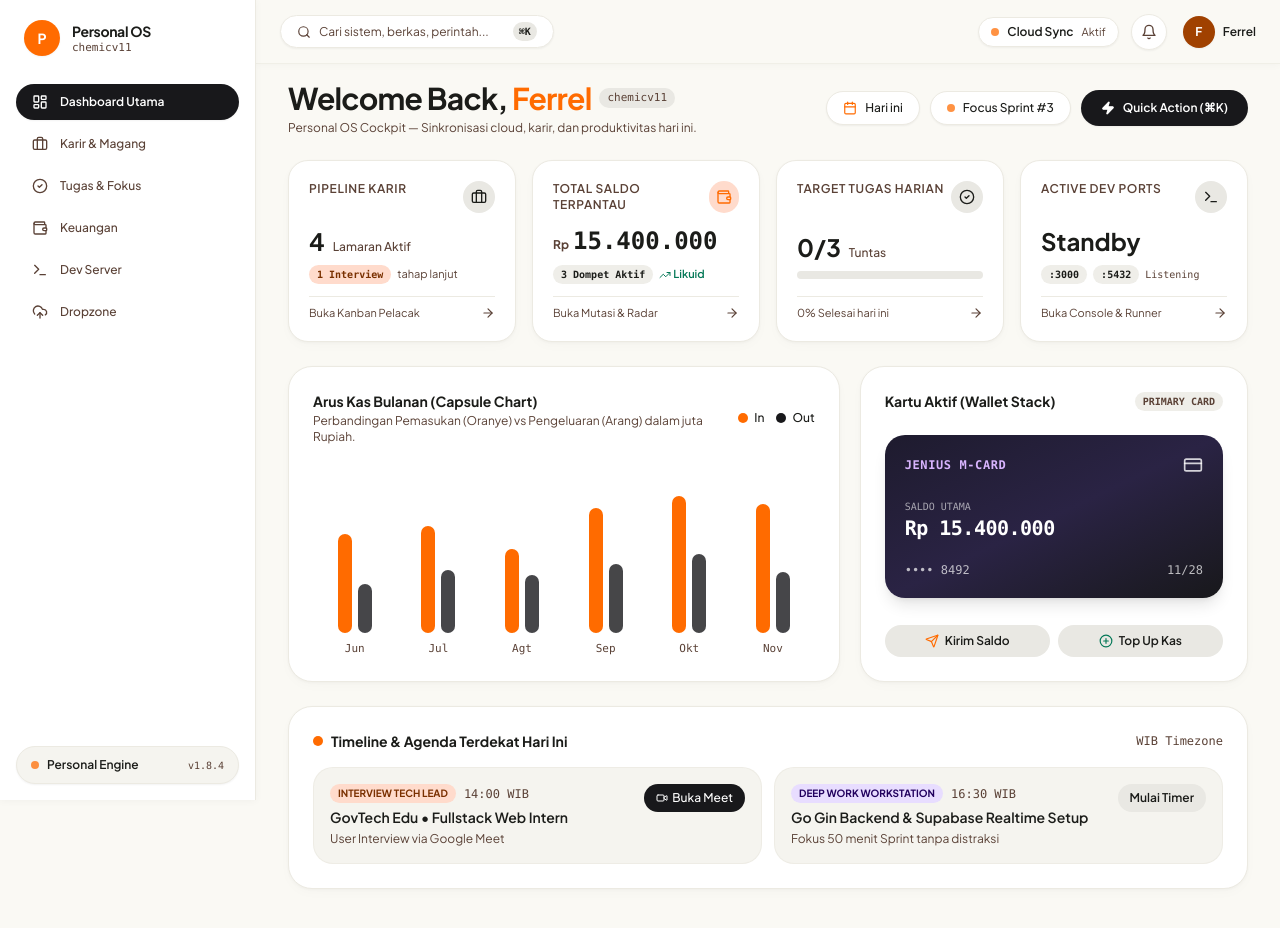
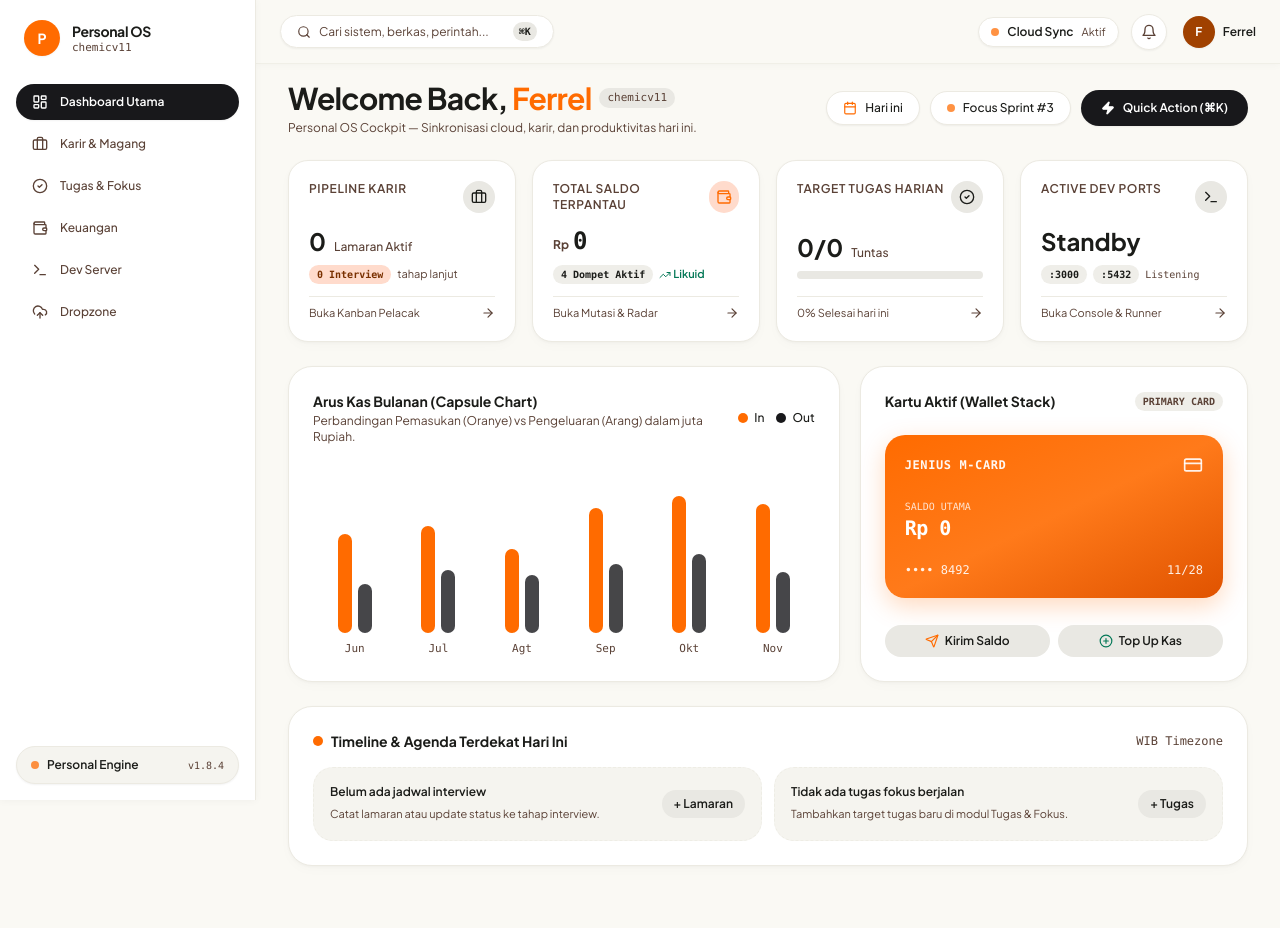
Before and after one commit to FerrelHD/chemicvll, a Next.js app: page / in a window 1280 px wide. Shown: the top 928 px of the page. Built offline with nearby package versions, Linux system fonts and the light colour scheme.

Commit message:
feat(theme): switch active debit card to signature warm orange and clean initial dummy data

```diff
--- a/src/components/dashboard/DashboardCockpit.tsx
+++ b/src/components/dashboard/DashboardCockpit.tsx
@@ -308,23 +308,23 @@ export function DashboardCockpit({ onNavigate, onOpenCommand }: DashboardCockpit
             </span>
           </div>
 
-          {/* Realistic Virtual Card (Bank Jago / Jenius aesthetic) */}
-          <div className="p-5 rounded-2xl bg-gradient-to-br from-[#1E1B2E] via-[#2A2344] to-[#18181B] text-white shadow-lg space-y-4">
+          {/* Realistic Virtual Card (Signature Warm Orange Fintech) */}
+          <div className="p-5 rounded-2xl bg-gradient-to-br from-[#FF6B00] via-[#FF7A1A] to-[#E05300] text-white shadow-[0_8px_24px_rgba(255,107,0,0.25)] space-y-4">
             <div className="flex items-center justify-between">
-              <span className="font-bold text-xs tracking-wider text-purple-300 font-mono">
+              <span className="font-bold text-xs tracking-wider text-white/95 font-mono uppercase">
                 JENIUS M-CARD
               </span>
-              <CreditCard className="w-5 h-5 text-white/80" />
+              <CreditCard className="w-5 h-5 text-white/90" />
             </div>
 
             <div className="pt-2">
-              <span className="text-[10px] text-white/60 font-mono block">SALDO UTAMA</span>
+              <span className="text-[10px] text-white/80 font-mono block">SALDO UTAMA</span>
               <span className="text-xl font-bold font-mono tracking-tight text-white block">
                 Rp {totalBalance.toLocaleString('id-ID')}
               </span>
             </div>
 
-            <div className="flex items-center justify-between pt-1 text-xs font-mono text-white/70">
+            <div className="flex items-center justify-between pt-1 text-xs font-mono text-white/90">
               <span>•••• 8492</span>
               <span>11/28</span>
             </div>
@@ -365,19 +365,32 @@ export function DashboardCockpit({ onNavigate, onOpenCommand }: DashboardCockpit
 
         <div className="grid grid-cols-1 md:grid-cols-2 gap-3">
           {/* Timeline Item 1: Interview */}
+          {careerItems.some((i) => i.stage === 'interview') ? (
+            (() => {
+              const interviewItem = careerItems.find((i) => i.stage === 'interview')!;
+              return (
                 <div className="p-4 rounded-2xl bg-surface-container-low border border-outline/70 flex items-start justify-between gap-3">
                   <div className="space-y-1">
                     <div className="flex items-center gap-2">
                       <span className="inline-flex items-center px-2 py-0.5 rounded-full bg-primary-fixed text-on-primary-fixed-variant text-[10px] font-bold">
-                  INTERVIEW TECH LEAD
+                        INTERVIEW TAHAP LANJUT
                       </span>
-                <span className="text-xs text-on-surface-variant font-mono">14:00 WIB</span>
+                      {interviewItem.next_follow_up_date && (
+                        <span className="text-xs text-on-surface-variant font-mono">
+                          {interviewItem.next_follow_up_date}
+                        </span>
+                      )}
                     </div>
-              <h4 className="text-sm font-semibold text-on-surface">GovTech Edu • Fullstack Web Intern</h4>
-              <p className="text-xs text-on-surface-variant">User Interview via Google Meet</p>
+                    <h4 className="text-sm font-semibold text-on-surface">
+                      {interviewItem.entity_name} • {interviewItem.role_or_program}
+                    </h4>
+                    <p className="text-xs text-on-surface-variant">
+                      {interviewItem.notes || 'Persiapan interview teknis & CV screening'}
+                    </p>
                   </div>
+                  {interviewItem.portal_url && (
                     <a
-              href="https://meet.google.com"
+                      href={interviewItem.portal_url}
                       target="_blank"
                       rel="noreferrer"
                       className="flex items-center gap-1 px-3 py-1.5 rounded-full bg-inverse-surface text-white text-xs font-medium hover:bg-black transition flex-shrink-0"
@@ -385,28 +398,75 @@ export function DashboardCockpit({ onNavigate, onOpenCommand }: DashboardCockpit
                       <Video className="w-3 h-3" />
                       <span>Buka Meet</span>
                     </a>
+                  )}
                 </div>
+              );
+            })()
+          ) : (
+            <div className="p-4 rounded-2xl bg-surface-container-low border border-dashed border-outline/70 flex items-center justify-between gap-3">
+              <div>
+                <span className="text-xs font-semibold text-on-surface block">
+                  Belum ada jadwal interview
+                </span>
+                <span className="text-[11px] text-on-surface-variant">
+                  Catat lamaran atau update status ke tahap interview.
+                </span>
+              </div>
+              <button
+                type="button"
+                onClick={() => onNavigate('career')}
+                className="px-3 py-1.5 rounded-full bg-surface-container-high hover:bg-surface-dim text-on-surface text-xs font-semibold transition"
+              >
+                + Lamaran
+              </button>
+            </div>
+          )}
 
-          {/* Timeline Item 2: Pomodoro Deep Work */}
+          {/* Timeline Item 2: Pomodoro Deep Work / Priority Task */}
+          {tasks.some((t) => t.status !== 'done') ? (
+            (() => {
+              const activeTask = tasks.find((t) => t.is_daily_focus && t.status !== 'done') || tasks.find((t) => t.status !== 'done')!;
+              return (
                 <div className="p-4 rounded-2xl bg-surface-container-low border border-outline/70 flex items-start justify-between gap-3">
                   <div className="space-y-1">
                     <div className="flex items-center gap-2">
                       <span className="inline-flex items-center px-2 py-0.5 rounded-full bg-tertiary-fixed text-on-tertiary-fixed text-[10px] font-bold">
-                  DEEP WORK WORKSTATION
+                        P{activeTask.priority} DEEP WORK
                       </span>
-                <span className="text-xs text-on-surface-variant font-mono">16:30 WIB</span>
+                      <span className="text-xs text-on-surface-variant font-mono">Prioritas Harian</span>
                     </div>
-              <h4 className="text-sm font-semibold text-on-surface">Go Gin Backend & Supabase Realtime Setup</h4>
-              <p className="text-xs text-on-surface-variant">Fokus 50 menit Sprint tanpa distraksi</p>
+                    <h4 className="text-sm font-semibold text-on-surface">{activeTask.title}</h4>
+                    <p className="text-xs text-on-surface-variant">Fokus sprint 25 menit tanpa distraksi</p>
                   </div>
                   <button
                     type="button"
                     onClick={() => onNavigate('tasks')}
-              className="px-3 py-1.5 rounded-full bg-surface-container-high hover:bg-surface-container-highest text-on-surface text-xs font-semibold transition flex-shrink-0"
+                    className="px-3 py-1.5 rounded-full bg-surface-container-high hover:bg-surface-dim text-on-surface text-xs font-semibold transition flex-shrink-0"
                   >
                     Mulai Timer
                   </button>
                 </div>
+              );
+            })()
+          ) : (
+            <div className="p-4 rounded-2xl bg-surface-container-low border border-dashed border-outline/70 flex items-center justify-between gap-3">
+              <div>
+                <span className="text-xs font-semibold text-on-surface block">
+                  Tidak ada tugas fokus berjalan
+                </span>
+                <span className="text-[11px] text-on-surface-variant">
+                  Tambahkan target tugas baru di modul Tugas &amp; Fokus.
+                </span>
+              </div>
+              <button
+                type="button"
+                onClick={() => onNavigate('tasks')}
+                className="px-3 py-1.5 rounded-full bg-surface-container-high hover:bg-surface-dim text-on-surface text-xs font-semibold transition"
+              >
+                + Tugas
+              </button>
+            </div>
+          )}
         </div>
       </div>
 
--- a/src/components/finance/FinanceManager.tsx
+++ b/src/components/finance/FinanceManager.tsx
@@ -152,13 +152,13 @@ export function FinanceManager() {
           </div>
           <div className="mt-4 flex flex-col gap-1">
             <span className="text-2xl font-bold text-on-surface tracking-tight font-sans">
-              Rp 5.250.000
+              Rp 0
             </span>
             <div className="flex items-center gap-2 mt-1">
               <span className="inline-flex items-center gap-1 px-2 py-0.5 rounded-full bg-surface-container-high text-on-surface text-[11px] font-semibold">
-                +12% target
+                Alokasi Kas
               </span>
-              <span className="text-[11px] text-on-surface-variant">64% tercapai</span>
+              <span className="text-[11px] text-on-surface-variant">Siap diisi</span>
             </div>
           </div>
         </div>
@@ -173,13 +173,13 @@ export function FinanceManager() {
           </div>
           <div className="mt-4 flex flex-col gap-1">
             <span className="text-2xl font-bold text-on-surface tracking-tight font-sans">
-              Rp {totalIncome > 0 ? totalIncome.toLocaleString('id-ID') : '8.750.000'}
+              Rp {totalIncome.toLocaleString('id-ID')}
             </span>
             <div className="flex items-center gap-2 mt-1">
               <span className="inline-flex items-center gap-1 px-2 py-0.5 rounded-full bg-surface-container-high text-on-surface text-[11px] font-semibold">
-                +15% aktif
+                Total Arus Masuk
               </span>
-              <span className="text-[11px] text-on-surface-variant">Magang &amp; Freelance</span>
+              <span className="text-[11px] text-on-surface-variant">Aktif</span>
             </div>
           </div>
         </div>
@@ -194,13 +194,13 @@ export function FinanceManager() {
           </div>
           <div className="mt-4 flex flex-col gap-1">
             <span className="text-2xl font-bold text-on-surface tracking-tight font-sans">
-              Rp {totalExpense > 0 ? totalExpense.toLocaleString('id-ID') : '3.420.000'}
+              Rp {totalExpense.toLocaleString('id-ID')}
             </span>
             <div className="flex items-center gap-2 mt-1">
               <span className="inline-flex items-center gap-1 px-2 py-0.5 rounded-full bg-surface-container-high text-on-surface text-[11px] font-semibold">
-                -8% hemat
+                Total Arus Keluar
               </span>
-              <span className="text-[11px] text-on-surface-variant">vs budget limit</span>
+              <span className="text-[11px] text-on-surface-variant">Terkontrol</span>
             </div>
           </div>
         </div>
@@ -266,7 +266,7 @@ export function FinanceManager() {
               <div className="mt-4 mb-2">
                 <span className="text-[11px] text-white/80 block">Saldo Aktif</span>
                 <div className="text-2xl font-bold tracking-tight text-white font-sans">
-                  Rp 9.850.000
+                  Rp {(wallets.find((w) => w.id === 'w-jenius')?.balance || 0).toLocaleString('id-ID')}
                 </div>
               </div>
               <div className="flex items-center justify-between text-xs text-white/90 pt-1 font-mono">
--- a/src/stores/useCareerStore.ts
+++ b/src/stores/useCareerStore.ts
@@ -11,81 +11,8 @@ interface CareerState {
   moveStage: (id: string, stage: CareerStage) => void;
 }
 
-// Initial realistic seed items for immediate use
-const INITIAL_ITEMS: CareerPipeline[] = [
-  {
-    id: 'tokopedia-intern',
-    entity_name: 'Tokopedia',
-    role_or_program: 'Software Engineer Intern',
-    category: 'internship',
-    stage: 'applied',
-    applied_date: '2026-10-24T00:00:00Z',
-    deadline: '2026-11-15T00:00:00Z',
-    platform_source: 'LinkedIn',
-    work_type: 'hybrid',
-    location: 'Jakarta',
-    resume_version: 'CV-SE-v2.pdf',
-    stipend_or_salary: 'Rp 4.500.000 / bln',
-    contact_person: 'Sarah (Talent Acquisition)',
-    next_follow_up_date: new Date(Date.now() + 86400000).toISOString().split('T')[0], // Tomorrow
-    portal_url: 'https://www.tokopedia.com/careers',
-    notes: 'Submitted via company portal after LinkedIn referral.',
-  },
-  {
-    id: 'traveloka-intern',
-    entity_name: 'Traveloka',
-    role_or_program: 'Frontend Engineering Intern',
-    category: 'internship',
-    stage: 'applied',
-    applied_date: '2026-10-28T00:00:00Z',
-    deadline: null,
-    platform_source: 'Glints',
-    work_type: 'remote',
-    location: 'Remote Indonesia',
-    resume_version: 'CV-React-Frontend.pdf',
-    stipend_or_salary: null,
-    contact_person: null,
-    next_follow_up_date: null,
-    portal_url: 'https://careers.traveloka.com',
-    notes: 'React & Next.js focus. Waiting for HR screening.',
-  },
-  {
-    id: 'fintech-fulltime',
-    entity_name: 'Fintech Asia',
-    role_or_program: 'Junior Backend Developer',
-    category: 'job',
-    stage: 'assessment',
-    applied_date: '2026-10-15T00:00:00Z',
-    deadline: '2026-11-05T23:59:00Z',
-    platform_source: 'Website',
-    work_type: 'onsite',
-    location: 'Jakarta Selatan',
-    resume_version: 'CV-Backend-Go.pdf',
-    stipend_or_salary: 'Rp 8.000.000 - Rp 10.000.000',
-    contact_person: 'hr@fintechasia.co',
-    next_follow_up_date: '2026-11-05',
-    portal_url: 'https://hackerrank.com/test-link',
-    notes: 'HackerRank test (90 minutes) needs to be completed before Thursday.',
-  },
-  {
-    id: 'govtech-intern',
-    entity_name: 'GovTech Edu',
-    role_or_program: 'Fullstack Web Intern',
-    category: 'internship',
-    stage: 'interview',
-    applied_date: '2026-10-10T00:00:00Z',
-    deadline: null,
-    platform_source: 'Referral',
-    work_type: 'remote',
-    location: 'Remote',
-    resume_version: 'CV-Fullstack-v3.pdf',
-    stipend_or_salary: 'Rp 5.000.000 / bln',
-    contact_person: 'Mas Budi (Tech Lead)',
-    next_follow_up_date: '2026-11-06',
-    portal_url: 'https://meet.google.com/abc-defg-hij',
-    notes: 'User interview scheduled for Friday at 14:00 WIB.',
-  },
-];
+// Clean slate ready for Ferrel's actual career applications
+const INITIAL_ITEMS: CareerPipeline[] = [];
 
 export const useCareerStore = create<CareerState>((set) => ({
   items: INITIAL_ITEMS,
--- a/src/stores/useDevStore.ts
+++ b/src/stores/useDevStore.ts
@@ -33,35 +33,18 @@ const INITIAL_PROJECTS: DevProject[] = [
     name: 'Personal OS (chemicvll)',
     description: 'Personal Command Center, Career Pipeline & Dev Runner',
     status: 'active',
-    color_code: '#10B981',
+    color_code: '#FF6B00',
     repo_url: 'https://github.com/FerrelHD/chemicvll',
     prod_url: null,
     local_path: 'E:\\College Stuff\\Career\\chemicvll',
     start_command: 'npm run dev',
     default_port: 3000,
-    target_date: '2026-11-30',
+    target_date: null,
     serverState: 'stopped',
     pid: null,
     logs: [
-      '[Daemon] System ready. Waiting for start signal...',
-      '[Daemon] Port 3000 is open.',
+      '[Daemon] System ready. Port 3000 mapped to Personal OS.',
     ],
-  },
-  {
-    id: 'proj-portfolio',
-    name: 'Personal Portfolio & Blog',
-    description: 'Aesthetic minimal developer portfolio website',
-    status: 'active',
-    color_code: '#3B82F6',
-    repo_url: 'https://github.com/FerrelHD/portfolio',
-    prod_url: 'https://ferrel.dev',
-    local_path: 'E:\\Projects\\portfolio',
-    start_command: 'npm run dev',
-    default_port: 3001,
-    target_date: null,
-    serverState: 'stopped',
-    pid: null,
-    logs: ['[Daemon] Project registered.'],
   },
 ];
 
--- a/src/stores/useDropzoneStore.ts
+++ b/src/stores/useDropzoneStore.ts
@@ -8,32 +8,8 @@ interface DropzoneState {
   togglePin: (id: string) => void;
 }
 
-const INITIAL_DROPZONE_ITEMS: DropzoneItem[] = [
-  {
-    id: 'drop-1',
-    type: 'link',
-    content: 'https://github.com/FerrelHD/chemicvll',
-    device_source: 'desktop',
-    is_pinned: true,
-    created_at: new Date().toISOString(),
-  },
-  {
-    id: 'drop-2',
-    type: 'code',
-    content: 'npm run dev -- -p 3000',
-    device_source: 'mobile',
-    is_pinned: false,
-    created_at: new Date(Date.now() - 3600000).toISOString(),
-  },
-  {
-    id: 'drop-3',
-    type: 'text',
-    content: 'Persiapan interview user: pelajari arsitektur Next.js App Router dan PostgreSQL RLS policies.',
-    device_source: 'desktop',
-    is_pinned: false,
-    created_at: new Date(Date.now() - 7200000).toISOString(),
-  },
-];
+// Clean slate ready for Ferrel's actual clipboard & file dropzone items
+const INITIAL_DROPZONE_ITEMS: DropzoneItem[] = [];
 
 export const useDropzoneStore = create<DropzoneState>((set) => ({
   items: INITIAL_DROPZONE_ITEMS,
--- a/src/stores/useFinanceStore.ts
+++ b/src/stores/useFinanceStore.ts
@@ -18,56 +18,15 @@ interface FinanceState {
 }
 
 const INITIAL_WALLETS: Wallet[] = [
-  { id: 'w-bca', name: 'Bank BCA', type: 'bank', balance: 14500000, color: '#0066CC' },
-  { id: 'w-gopay', name: 'GoPay', type: 'ewallet', balance: 650000, color: '#00AA13' },
-  { id: 'w-cash', name: 'Cash', type: 'cash', balance: 250000, color: '#5856D6' },
+  { id: 'w-bca', name: 'Bank BCA', type: 'bank', balance: 0, color: '#0066CC' },
+  { id: 'w-jenius', name: 'Jenius m-Card', type: 'bank', balance: 0, color: '#FF6B00' },
+  { id: 'w-gopay', name: 'GoPay / e-Wallet', type: 'ewallet', balance: 0, color: '#00AA13' },
+  { id: 'w-cash', name: 'Tunai (Cash)', type: 'cash', balance: 0, color: '#5856D6' },
 ];
 
-const INITIAL_TRANSACTIONS: Transaction[] = [
-  {
-    id: 'tx-1',
-    wallet_id: 'w-bca',
-    to_wallet_id: null,
-    project_id: null,
-    type: 'income',
-    category: 'Gaji / Stipend',
-    amount: 5000000,
-    note: 'Stipend Magang Oktober',
-    transaction_date: '2026-10-31T00:00:00Z',
-  },
-  {
-    id: 'tx-2',
-    wallet_id: 'w-gopay',
-    to_wallet_id: null,
-    project_id: null,
-    type: 'expense',
-    category: 'Makan & Minum',
-    amount: 35000,
-    note: 'Kopi & Makan Siang',
-    transaction_date: '2026-11-02T12:00:00Z',
-  },
-];
+const INITIAL_TRANSACTIONS: Transaction[] = [];
 
-const INITIAL_SUBSCRIPTIONS: Subscription[] = [
-  {
-    id: 'sub-github',
-    wallet_id: 'w-bca',
-    name: 'GitHub Copilot / Pro',
-    cost: 160000,
-    billing_cycle: 'monthly',
-    next_billing_date: new Date(Date.now() + 2 * 86400000).toISOString().split('T')[0], // H-2 (Alert!)
-    is_active: true,
-  },
-  {
-    id: 'sub-chatgpt',
-    wallet_id: 'w-bca',
-    name: 'ChatGPT Plus',
-    cost: 320000,
-    billing_cycle: 'monthly',
-    next_billing_date: new Date(Date.now() + 14 * 86400000).toISOString().split('T')[0],
-    is_active: true,
-  },
-];
+const INITIAL_SUBSCRIPTIONS: Subscription[] = [];
 
 export const useFinanceStore = create<FinanceState>((set) => ({
   wallets: INITIAL_WALLETS,
--- a/src/stores/useTaskStore.ts
+++ b/src/stores/useTaskStore.ts
@@ -9,41 +9,8 @@ interface TaskState {
   deleteTask: (id: string) => void;
 }
 
-const INITIAL_TASKS: Task[] = [
-  {
-    id: 'task-1',
-    title: 'Pelajari System Design interview untuk Software Engineer',
-    priority: 1,
-    is_daily_focus: true,
-    status: 'todo',
-    project_id: null,
-    due_date: new Date().toISOString(),
-    completed_at: null,
-    created_at: new Date().toISOString(),
-  },
-  {
-    id: 'task-2',
-    title: 'Kirim email follow-up ke recruiter Tokopedia',
-    priority: 1,
-    is_daily_focus: true,
-    status: 'todo',
-    project_id: null,
-    due_date: new Date().toISOString(),
-    completed_at: null,
-    created_at: new Date().toISOString(),
-  },
-  {
-    id: 'task-3',
-    title: 'Rapikan repository GitHub dan README Personal OS',
-    priority: 2,
-    is_daily_focus: false,
-    status: 'inbox',
-    project_id: null,
-    due_date: null,
-    completed_at: null,
-    created_at: new Date().toISOString(),
-  },
-];
+// Clean slate ready for Ferrel's actual tasks
+const INITIAL_TASKS: Task[] = [];
 
 export const useTaskStore = create<TaskState>((set) => ({
   tasks: INITIAL_TASKS,
```
Lines whose indentation alone changed are shown as unchanged.
